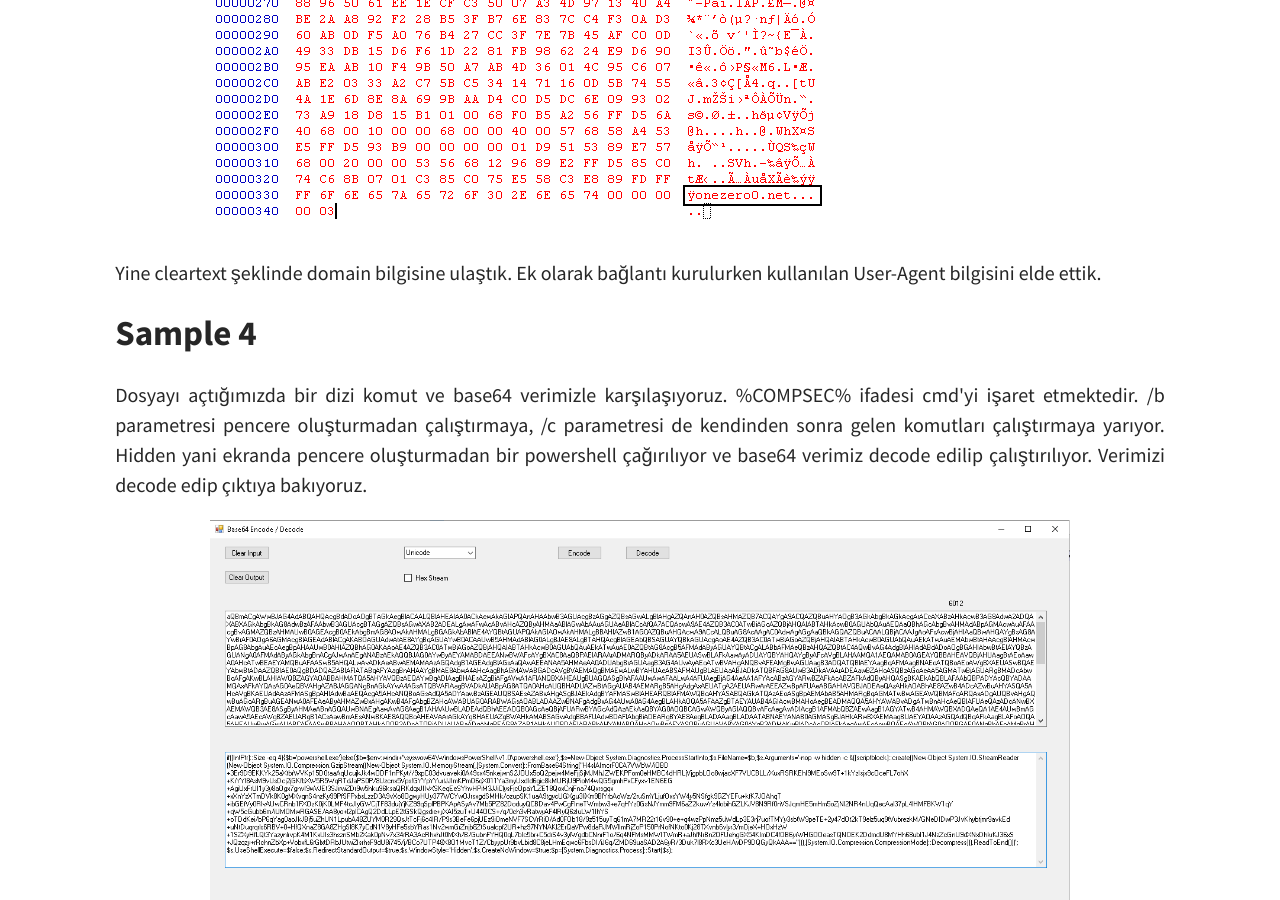
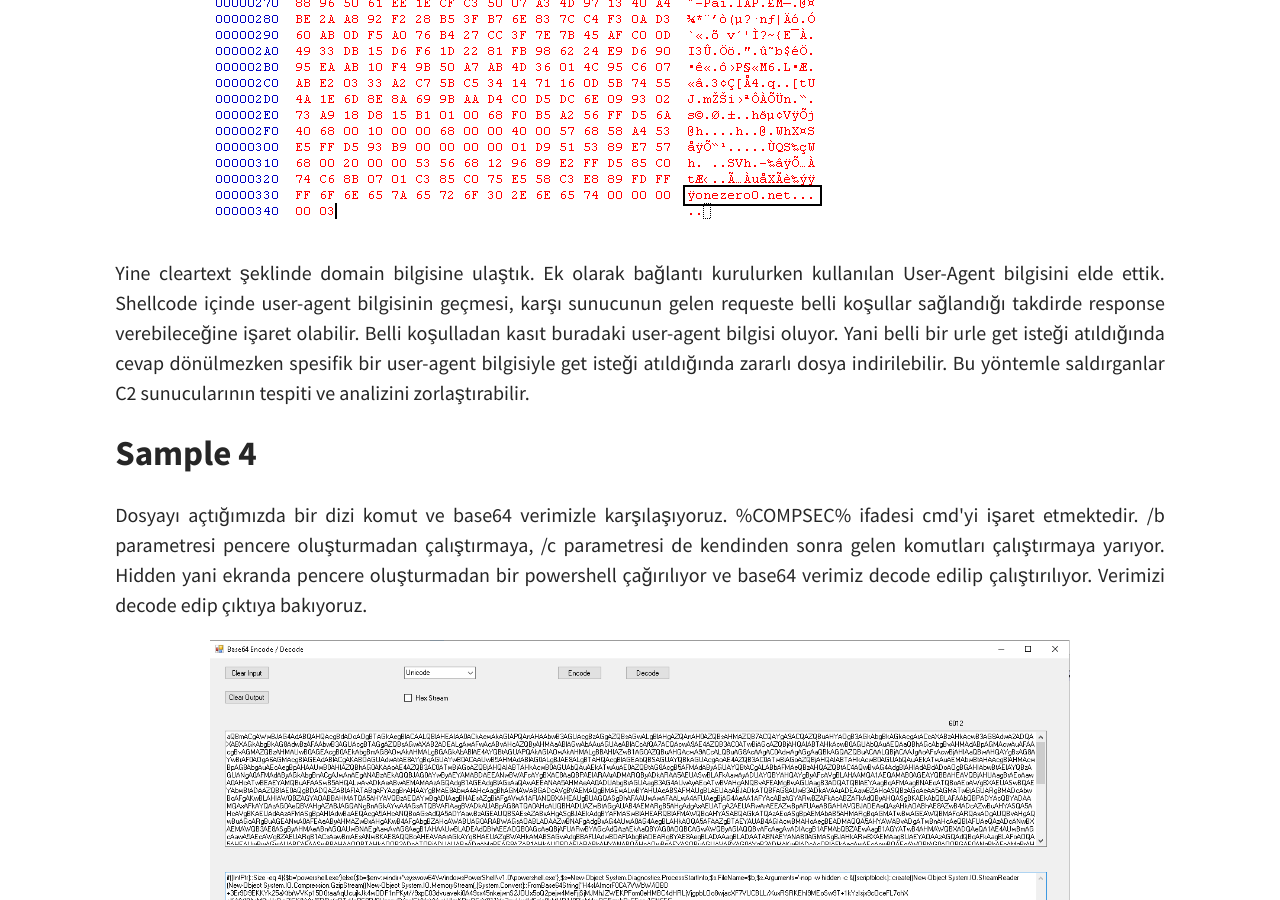
Before and after one commit to batuhankutluca/batuhankutluca.github.io, a Jekyll site: the page built from _posts/2020-01-19-powershell-series-3-mavi-takim-icin-zararli-powershell-script-analizi-part1.md, in a window 1280 px wide and 900 px high, scrolled down 13017 px. Built offline with Jekyll 4.4.1, drawn with Linux system fonts in a browser that asks for light colours.

Commit message:
Update 2020-01-19-powershell-series-3-mavi-takim-icin-zararli-powershell-script-analizi-part1.md

```diff
--- a/_posts/2020-01-19-powershell-series-3-mavi-takim-icin-zararli-powershell-script-analizi-part1.md
+++ b/_posts/2020-01-19-powershell-series-3-mavi-takim-icin-zararli-powershell-script-analizi-part1.md
@@ -131,7 +131,7 @@ Resimde görüldüğü üzere wininet apisinin kullanıldığını öğreniyoruz
 
 ![img]({{ site.baseurl }}/assets/img/powershell-3/23.png)
 
-<p align="justify">Yine cleartext şeklinde domain bilgisine ulaştık. Ek olarak bağlantı kurulurken kullanılan User-Agent bilgisini elde ettik.</p>
+<p align="justify">Yine cleartext şeklinde domain bilgisine ulaştık. Ek olarak bağlantı kurulurken kullanılan User-Agent bilgisini elde ettik. Shellcode içinde user-agent bilgisinin geçmesi, karşı sunucunun gelen requeste belli koşullar sağlandığı takdirde response verebileceğine işaret olabilir. Belli koşulladan kasıt buradaki user-agent bilgisi oluyor. Yani belli bir urle get isteği atıldığında cevap dönülmezken spesifik bir user-agent bilgisiyle get isteği atıldığında zararlı dosya indirilebilir. Bu yöntemle saldırganlar C2 sunucularının tespiti ve analizini zorlaştırabilir.</p>
 
 ## Sample 4
 
```
